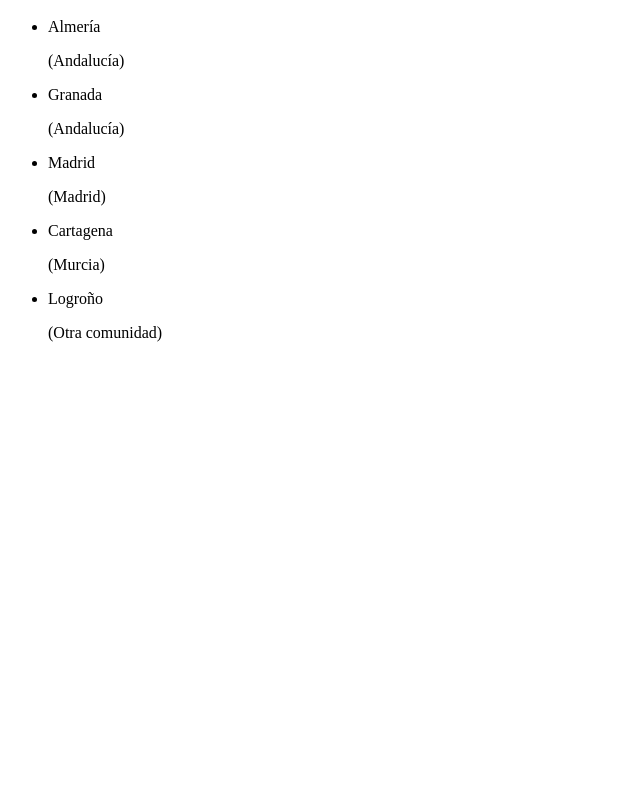
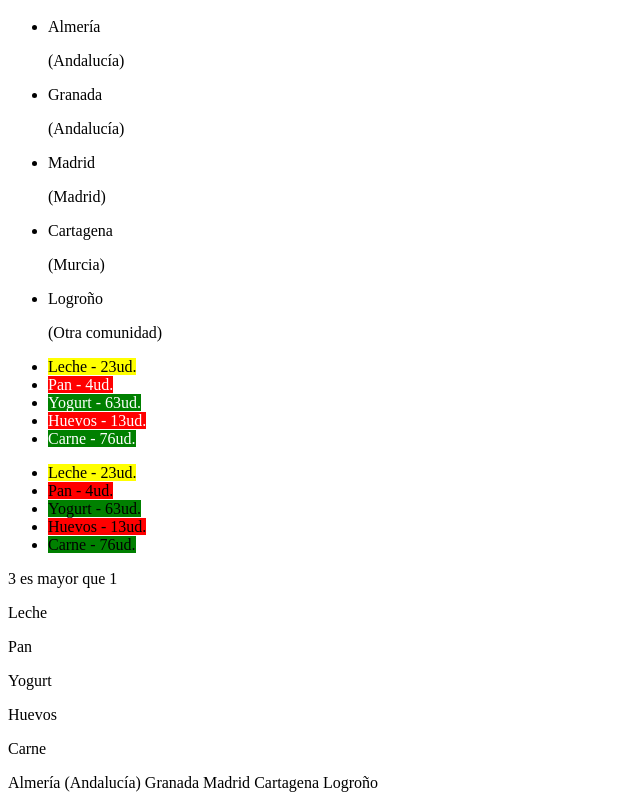
Before and after one commit to gerardoparrajc/curso-angular-17-abril-2024, an Angular app: page / in a window 1280 px wide. Shown: the part 512-1312 px from the top of the page, without its empty margins (0-640 px from the left). Before the commit the page ends 870 px from the top, so only its background shows below. Built offline with nearby package versions, Linux system fonts and the light colour scheme.

Commit message:
Ejercicio resuelto y nuevos modos de utilizar directivas estructurales o de flujo

```diff
--- a/src/app/app.component.html
+++ b/src/app/app.component.html
@@ -46,3 +46,38 @@
     </li>
   </ul>
 </div>
+
+
+<div class="productos">
+  <ul>
+    <li *ngFor="let producto of productos">
+      <span [ngClass]="{'stock-bajo': producto.stock < 15, 'stock-medio': producto.stock >= 15 && producto.stock < 25, 'stock-alto': producto.stock >= 25}">{{ producto.nombre }} - {{ producto.stock }}ud.</span>
+    </li>
+  </ul>
+</div>
+
+<div class="productos">
+  <ul>
+    <li *ngFor="let producto of productos">
+      <span [ngStyle]="{'background-color': getNivelStock(producto.stock) }">{{ producto.nombre }} - {{ producto.stock }}ud.</span>
+    </li>
+  </ul>
+</div>
+
+@if (3 > 1) {
+  <p>3 es mayor que 1</p>
+} @else if (3 > 2){
+  <p>3 es menor que 1</p>
+}
+
+@for (producto of productos; track $index) {
+  <p>{{producto.nombre}}</p>
+}
+
+@for (ciudad of ciudades; track $index) {
+  {{ ciudad }}
+  @switch (ciudad) {
+    @case ('Almería') { (Andalucía) }
+    @default {}
+  }
+}
--- a/src/app/app.component.scss
+++ b/src/app/app.component.scss
@@ -1,3 +1,17 @@
 .valorPar {
   background: #ccc;
 }
+
+.stock-bajo {
+  background-color: red;
+  color: #ffffff;
+}
+
+.stock-medio {
+  background-color: yellow;
+}
+
+.stock-alto {
+  background-color: green;
+  color: white;
+}
--- a/src/app/app.component.ts
+++ b/src/app/app.component.ts
@@ -24,6 +24,22 @@ export class AppComponent {
     { nombre: 'Yogurt', stock: 63},
     { nombre: 'Huevos', stock: 13},
     { nombre: 'Carne', stock: 76},
-  ]
+  ];
+
+  nivelStock: string = '';
+
+  getNivelStock(stock: number): string {
+    if (stock < 15)
+      return 'red';
+
+    if (stock >= 15 && stock < 25)
+      return 'yellow';
+
+    if (stock >= 25)
+      return 'green';
+
+    return '';
+  }
+
 
 }
```
